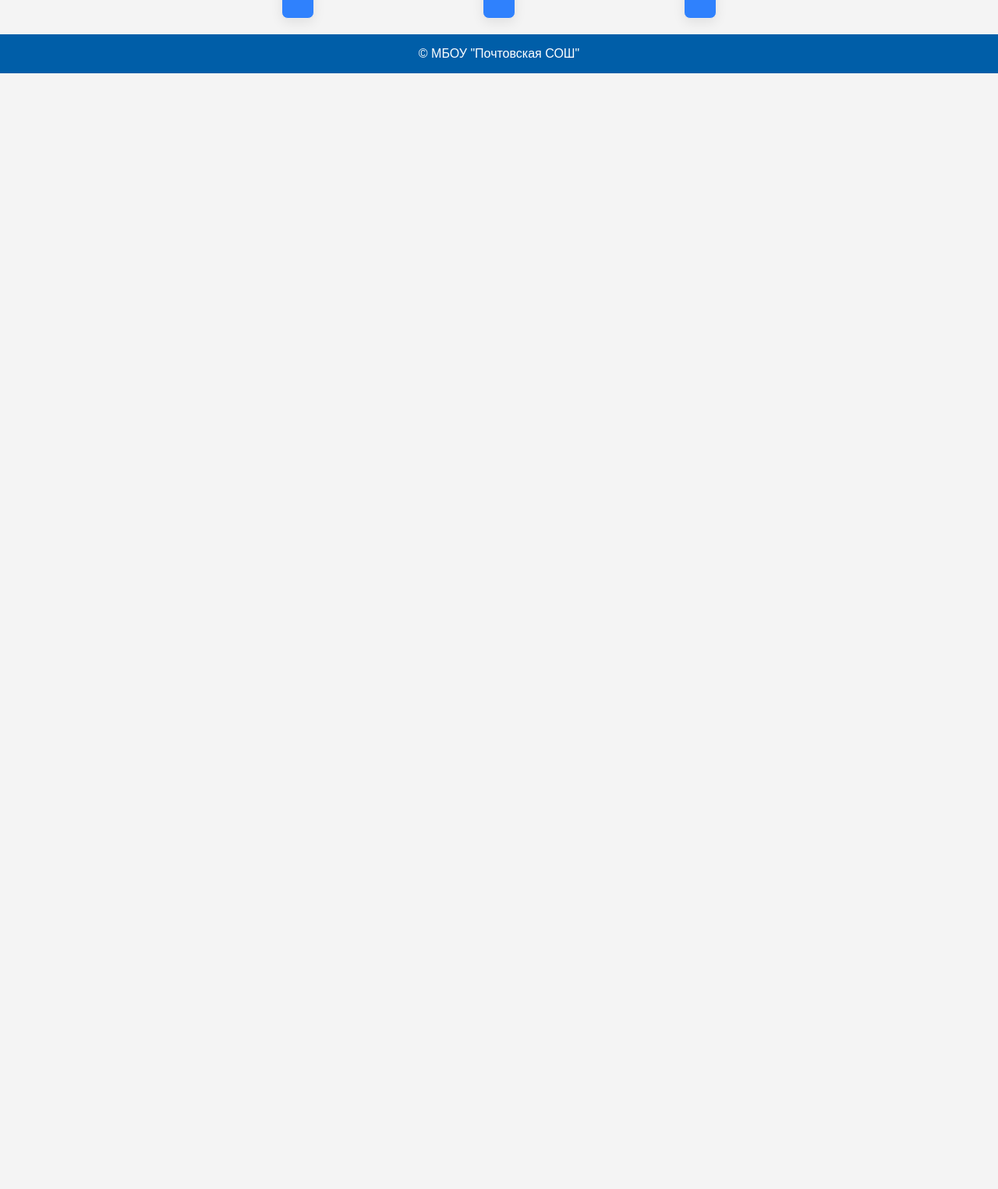
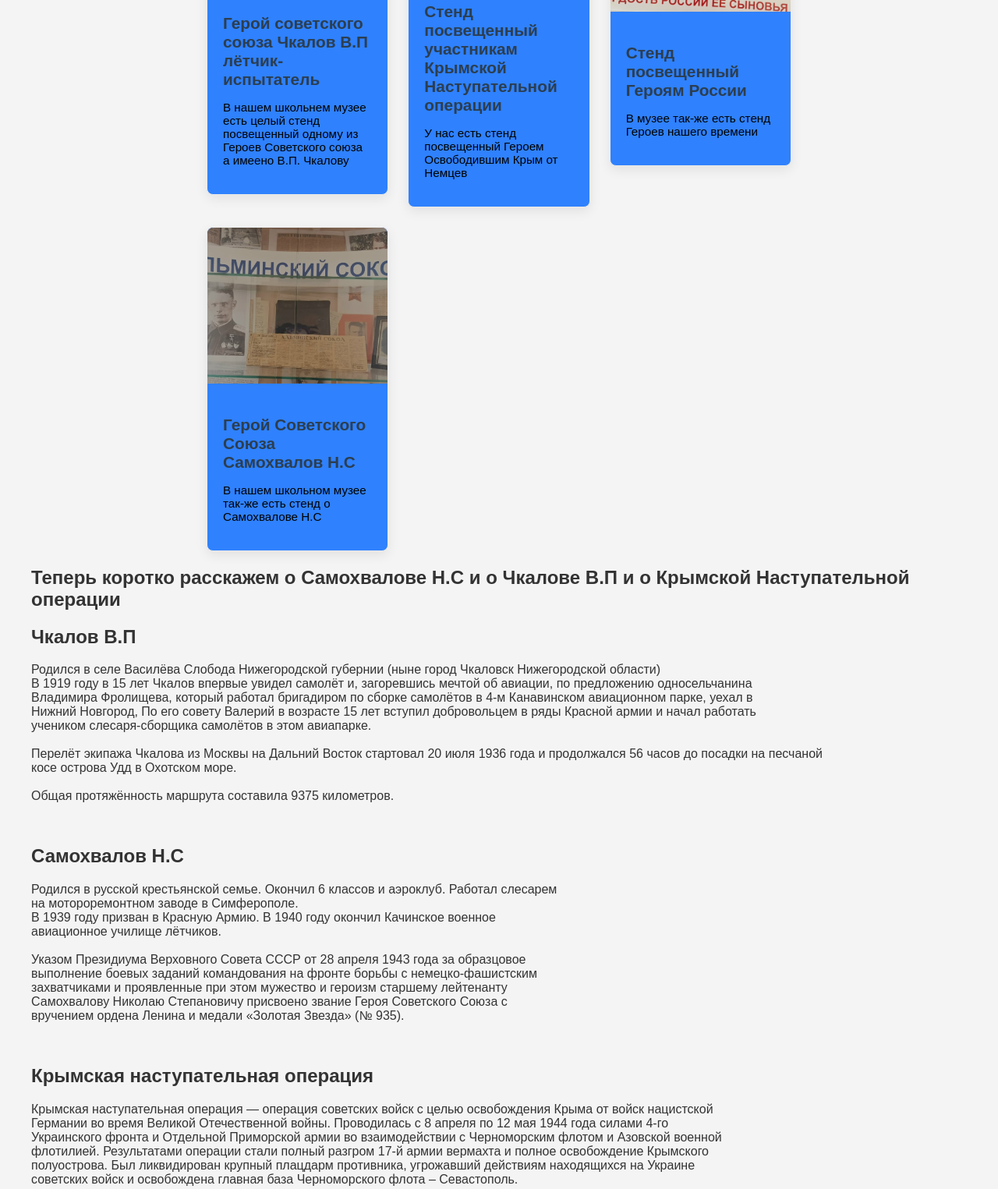
Before and after one commit to Maksim2911/pocht_school_museum, a plain HTML site: page people.html in a window 1280 px wide. Shown: the part 473-1998 px from the top of the page at 78% size. Before the commit the page ends 800 px from the top, so only its background shows below. Drawn offline with Linux system fonts and the light colour scheme.

Commit message:
people.html edit

```diff
--- a/people.html
+++ b/people.html
@@ -28,32 +28,81 @@
             <h2></h2>
             <div class="cards">
                 <div class="card">
-                    <img src="" alt="">
+                    <img src="/img/img_people/chakalov.jpg" alt="Валерий Павлович Чкалов">
                         <div class="card-content">
-                                <h3></h3>
-                                <p></p>
+                                <h3>Герой советского союза Чкалов В.П лётчик-испытатель</h3>
+                                <p>В нашем школьнем музее есть целый стенд посвещенный одному из Героев Советского союза а имеено В.П. Чкалову</p>
                         </div>
                 </div>
                 <div class="card">
-                    <img src="" alt="">
+                    <img src="/img/img_people/crim.jpg" alt="Освободители Крыма">
                         <div class="card-content">
-                                <h3></h3>
-                                <p></p>
+                                <h3>Стенд посвещенный участникам Крымской Наступательной операции</h3>
+                                <p>У нас есть стенд посвещенный Героем Освободившим Крым от Немцев</p>
                         </div>
                 </div>
                 <div class="card">
-                    <img src="" alt="">
+                    <img src="/img/img_people/gerSVO.jpg" alt="Герои СВО">
                         <div class="card-content">
-                                <h3></h3>
-                                <p></p>
+                                <h3>Стенд посвещенный Героям России</h3>
+                                <p>В музее так-же есть стенд Героев нашего времени</p>
+                        </div>
+                </div>
+                <div class="card">
+                    <img src="/img/img_people/samox.jpg" alt="Самохвалов Николай Степанович">
+                        <div class="card-content">
+                                <h3>Герой Советского Союза Самохвалов Н.С</h3>
+                                <p>В нашем школьном музее так-же есть стенд о Самохвалове Н.С</p>
                         </div>
                 </div>
             </div>
         </section>
+        <section>
+            <h1><b>Теперь коротко расскажем о Самохвалове Н.С и о Чкалове В.П и о Крымской Наступательной операции</b></h1>
+
+            <h2>Чкалов В.П</h2>
+            <p>
+                Родился в селе Василёва Слобода Нижегородской губернии (ныне город Чкаловск Нижегородской области)<br>
+                В 1919 году в 15 лет Чкалов впервые увидел самолёт и, загоревшись мечтой об авиации, по предложению односельчанина<br>
+                Владимира Фролищева, который работал бригадиром по сборке самолётов в 4-м Канавинском авиационном парке, уехал в<br>
+                Нижний Новгород, По его совету Валерий в возрасте 15 лет вступил добровольцем в ряды Красной армии и начал работать<br>
+                учеником слесаря-сборщика самолётов в этом авиапарке.<br>
+                <br>
+                Перелёт экипажа Чкалова из Москвы на Дальний Восток стартовал 20 июля 1936 года и продолжался 56 часов до посадки на песчаной<br>
+                косе острова Удд в Охотском море.<br>
+                <br>
+                Общая протяжённость маршрута составила 9375 километров.<br>
+            </p>
+            <br>
+            <h2>Самохвалов Н.С</h2>
+            <p>
+                Родился в русской крестьянской семье. Окончил 6 классов и аэроклуб. Работал слесарем<br>
+                на мотороремонтном заводе в Симферополе.<br>
+                В 1939 году призван в Красную Армию. В 1940 году окончил Качинское военное<br>
+                авиационное училище лётчиков.<br>
+                <br>
+                Указом Президиума Верховного Совета СССР от 28 апреля 1943 года за образцовое <br>
+                выполнение боевых заданий командования на фронте борьбы с немецко-фашистским <br>
+                захватчиками и проявленные при этом мужество и героизм старшему лейтенанту <br>
+                Самохвалову Николаю Степановичу присвоено звание Героя Советского Союза с <br>
+                вручением ордена Ленина и медали «Золотая Звезда» (№ 935).<br>
+            </p>
+            <br>
+            <h2>Крымская наступательная операция</h2>
+            <p>
+                Крымская наступательная операция — операция советских войск с целью освобождения Крыма от войск нацистской<br>
+                Германии во время Великой Отечественной войны. Проводилась с 8 апреля по 12 мая 1944 года силами 4-го<br>
+                Украинского фронта и Отдельной Приморской армии во взаимодействии с Черноморским флотом и Азовской военной<br>
+                флотилией. Результатами операции стали полный разгром 17-й армии вермахта и полное освобождение Крымского<br>
+                полуострова. Был ликвидирован крупный плацдарм противника, угрожавший действиям находящихся на Украине<br>
+                советских войск и освобождена главная база Черноморского флота – Севастополь.<br>
+            </p>
+
+        </section>
     </main>
 
     <footer>
-        © МБОУ "Почтовская СОШ"<br>
+        © МБОУ "Почтовская СОШ"
     </footer>
 
 </body>
```
